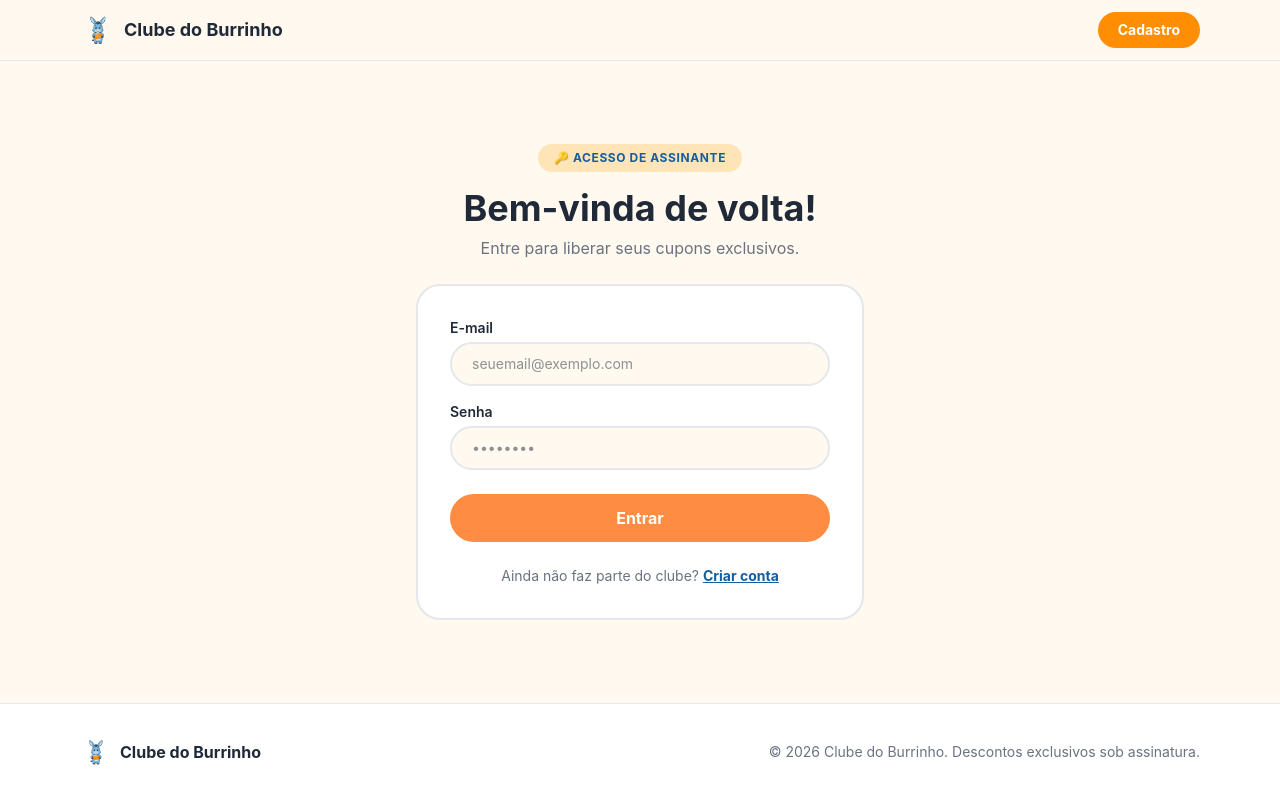
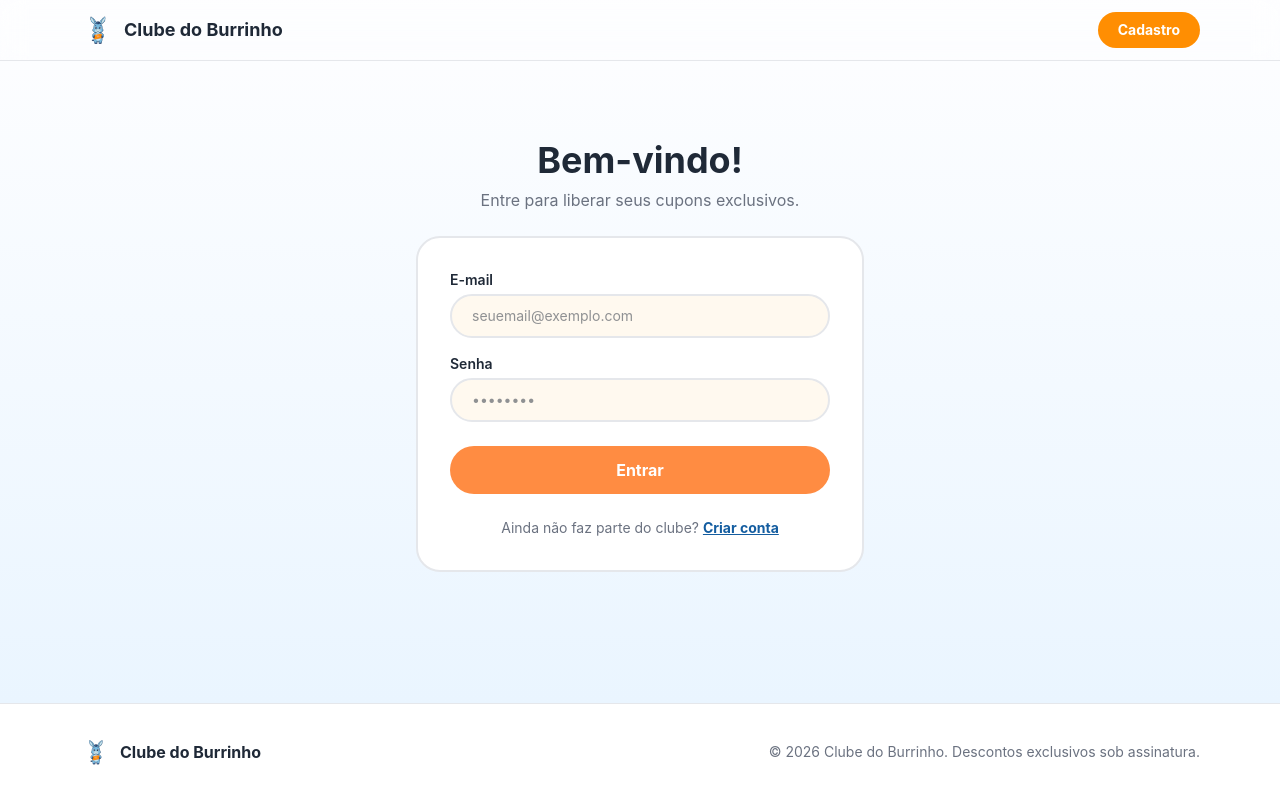
Before and after one commit to nicolesilva2037/cupom-burrinho, a React (Vite) app: page /Login in a window 1280 px wide. Built offline with nearby package versions, Linux system fonts and the light colour scheme.

Commit message:
atualização de css em outras páginas

```diff
--- a/src/Pages/Login.jsx
+++ b/src/Pages/Login.jsx
@@ -6,8 +6,7 @@
   return (
     <AuthLayout
       current="login"
-      badge="🔑 Acesso de assinante"
-      title="Bem-vinda de volta!"
+      title="Bem-vindo!"
       subtitle="Entre para liberar seus cupons exclusivos."
     >
       <LoginForm />
--- a/src/Pages/Perfil.jsx
+++ b/src/Pages/Perfil.jsx
@@ -13,15 +13,11 @@
   };
 
   return (
-    <div className="min-h-screen flex flex-col font-sans bg-background text-foreground">
+    <div className="min-h-screen flex flex-col font-sans bg-linear-to-b from-[#fefeff] to-[#eaf5ff] text-foreground">
       <Navbar loggedIn />
 
       <main className="flex-1">
         <div className="max-w-4xl mx-auto px-4 py-12">
-          <span className="inline-flex items-center gap-2 rounded-full bg-accent text-blue-burrinho-deep px-4 py-1.5 text-xs font-bold uppercase tracking-wider">
-            🐴 Sua área no clube
-          </span>
-
           <h1 className="mt-4 text-3xl md:text-4xl font-display font-bold text-foreground">
             Meu perfil
           </h1>
--- a/src/components/AuthLayout/AuthLayout.jsx
+++ b/src/components/AuthLayout/AuthLayout.jsx
@@ -9,16 +9,12 @@
   children,
 }) {
   return (
-    <div className="min-h-screen flex flex-col font-sans bg-background text-foreground">
+    <div className="min-h-screen flex flex-col font-sans from-[#fefeff] to-[#eaf5ff] text-foreground">
       <MenuLogin current={current} />
 
-      <main className="flex-1 flex items-center justify-center px-4 py-14">
+      <main className="flex-1 flex items-center justify-center px-4 py-14 bg-linear-to-b from-[#fefeff] to-[#eaf5ff] -mt-17">
         <div className="w-full max-w-md">
           <div className="text-center mb-6">
-            <span className="inline-flex items-center gap-2 rounded-full bg-accent text-blue-burrinho-deep px-4 py-1.5 text-xs font-bold uppercase tracking-wider">
-              {badge}
-            </span>
-
             <h1 className="mt-4 text-3xl md:text-4xl font-display font-bold text-foreground">
               {title}
             </h1>
--- a/src/components/HowItWorks/HowItWorks.jsx
+++ b/src/components/HowItWorks/HowItWorks.jsx
@@ -28,10 +28,6 @@
     <section
       id="como"
       className="py-16 bg-linear-to-b from-[#fefeff] to-[#eaf5ff]"
-      // style={{
-      //   background:
-      //     "color-mix(in oklch, oklch(0.9778 0.0117 239.9) 40%, transparent)",
-      // }}
     >
       <div className="max-w-6xl mx-auto px-4">
         <div className="text-center mb-12">
--- a/src/components/MenuLogin/MenuLogin.jsx
+++ b/src/components/MenuLogin/MenuLogin.jsx
@@ -8,9 +8,8 @@
   const item = menuLogin.find((i) => i.label.toLowerCase() !== current);
 
   return (
-    <header className="sticky top-0 z-50 backdrop-blur-md border-b border-border bg-background/80">
+    <header className="sticky top-0 z-50 backdrop-blur-md border-b border-border ">
       <div className="max-w-6xl mx-auto px-4 py-3 flex items-center justify-between">
-        {/* Logo: mascote real do projeto */}
         <Link to="/" className="flex items-center gap-2">
           <img src={burrinho} alt="Mascote Burrinho" className="h-9 w-9" />
           <span className="font-display font-bold text-lg text-foreground">
@@ -18,7 +17,6 @@
           </span>
         </Link>
 
-        {/* Botão: o outro link, calculado pelo find() acima */}
         <MenuItemLog
           url={item.url}
           label={item.label}
```
